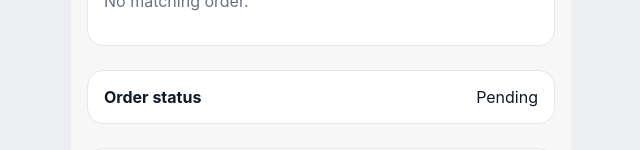
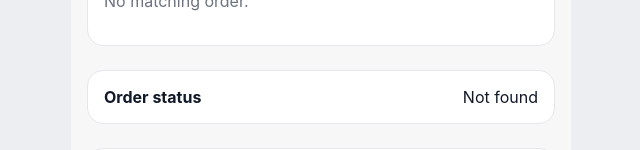
Before and after one commit to gantulu/trx-mobile, a React (Vite) app: page /tracking/1 in a window 1280 px wide. Shown: the part 185-335 px from the top of the page, without its empty margins (319-959 px from the left). Built offline with nearby package versions, Linux system fonts and the light colour scheme.

Commit message:
feat(phase5): bind route data to product and tracking pages

```diff
--- a/src/components/tracking/OrderStatus.jsx
+++ b/src/components/tracking/OrderStatus.jsx
@@ -1,3 +1,6 @@
-export default function OrderStatus() {
-  return <section className="ui-status"><strong>Order status</strong><span>Pending</span></section>;
+import { useOrder } from "../../hooks/useOrders";
+
+export default function OrderStatus({ orderId }) {
+  const order = useOrder(orderId);
+  return <section className="ui-status"><strong>Order status</strong><span>{order?.status ?? "Not found"}</span></section>;
 }
```
